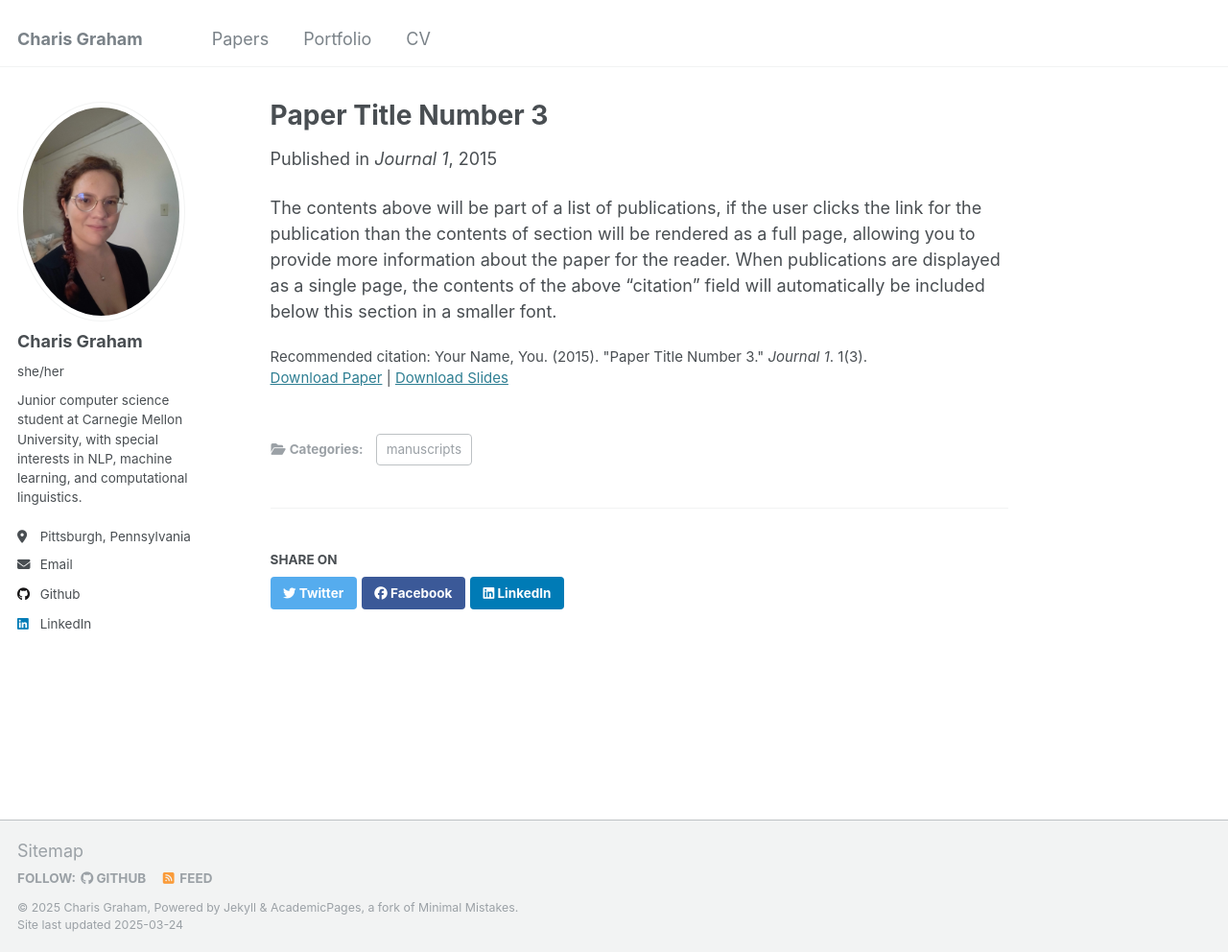
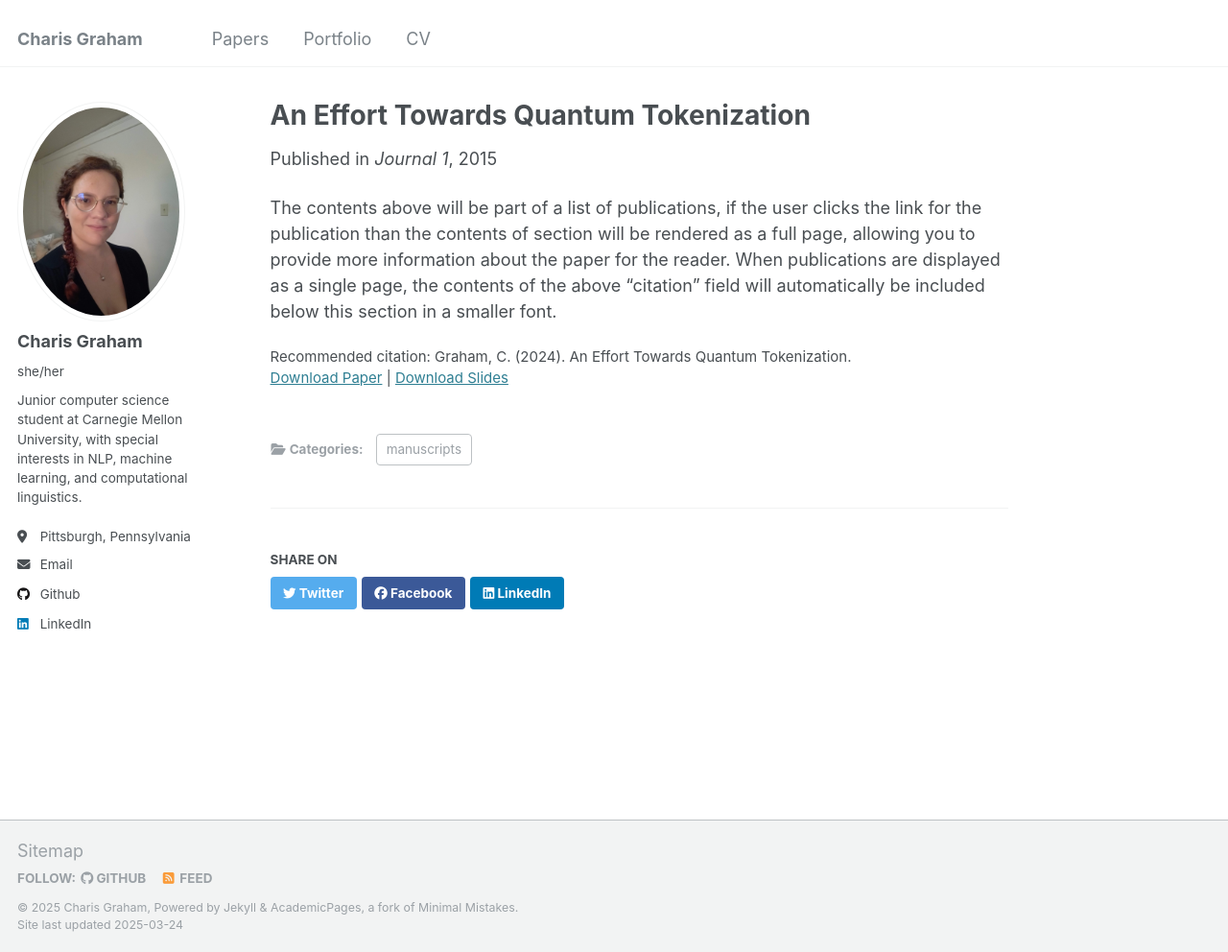
Before and after one commit to Charis-Graham/Charis-Graham.github.io, a Jekyll site: the page built from _publications/2015-10-01-paper-title-number-3.md, in a window 1280 px wide and 992 px high. Shown: the whole window at 96% size. Built offline with Jekyll 4.4.1, drawn with Linux system fonts in a browser that asks for light colours.

Commit message:
Update 2015-10-01-paper-title-number-3.md

```diff
--- a/_publications/2015-10-01-paper-title-number-3.md
+++ b/_publications/2015-10-01-paper-title-number-3.md
@@ -1,5 +1,5 @@
 ---
-title: "Paper Title Number 3"
+title: "An Effort Towards Quantum Tokenization"
 collection: publications
 category: manuscripts
 permalink: /publication/2015-10-01-paper-title-number-3
@@ -7,8 +7,8 @@ excerpt: 'This paper is about the number 3. The number 4 is left for future work
 date: 2015-10-01
 venue: 'Journal 1'
 slidesurl: 'http://academicpages.github.io/files/slides3.pdf'
-paperurl: 'http://academicpages.github.io/files/paper3.pdf'
-citation: 'Your Name, You. (2015). &quot;Paper Title Number 3.&quot; <i>Journal 1</i>. 1(3).'
+paperurl: 'http://academicpages.github.io/files/An_Effort_Towards_Quantum_Tokenization.pdf'
+citation: 'Graham, C. (2024). An Effort Towards Quantum Tokenization.'
 ---
 
 The contents above will be part of a list of publications, if the user clicks the link for the publication than the contents of section will be rendered as a full page, allowing you to provide more information about the paper for the reader. When publications are displayed as a single page, the contents of the above "citation" field will automatically be included below this section in a smaller font.
```
